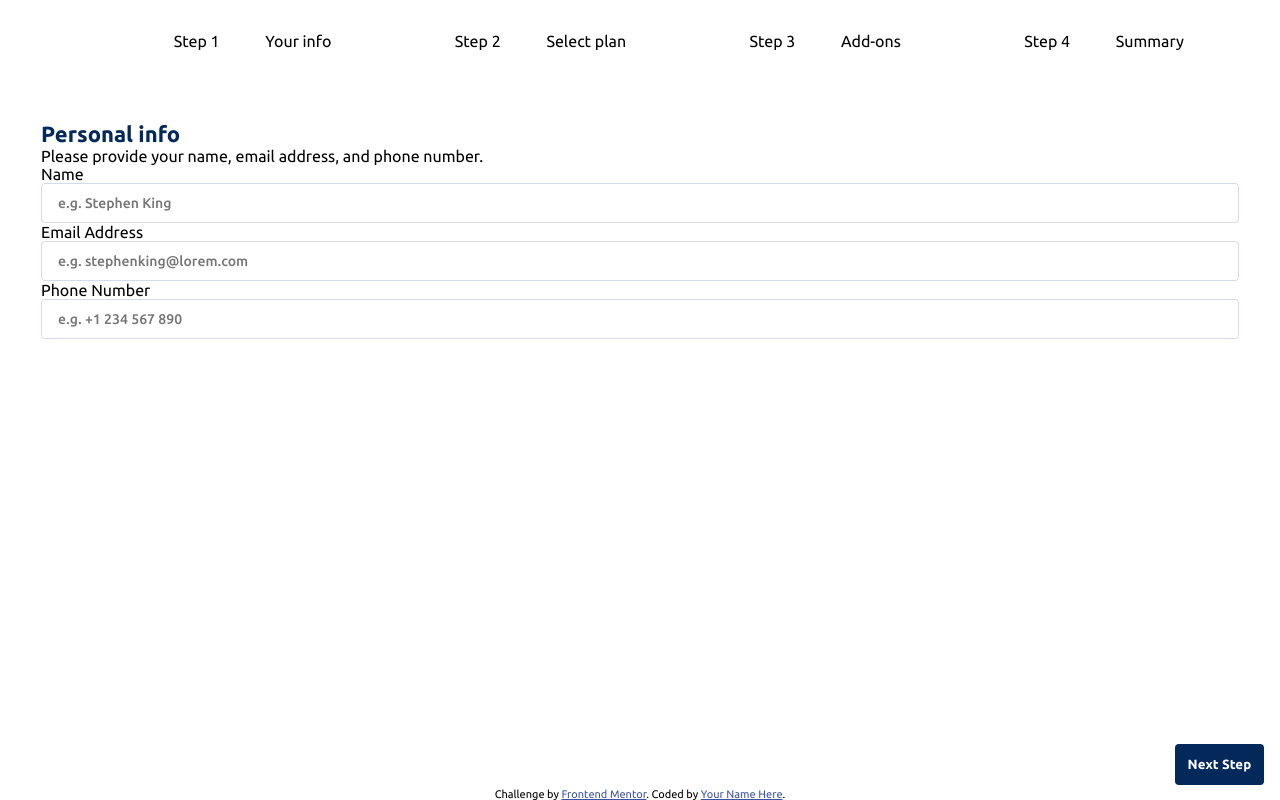
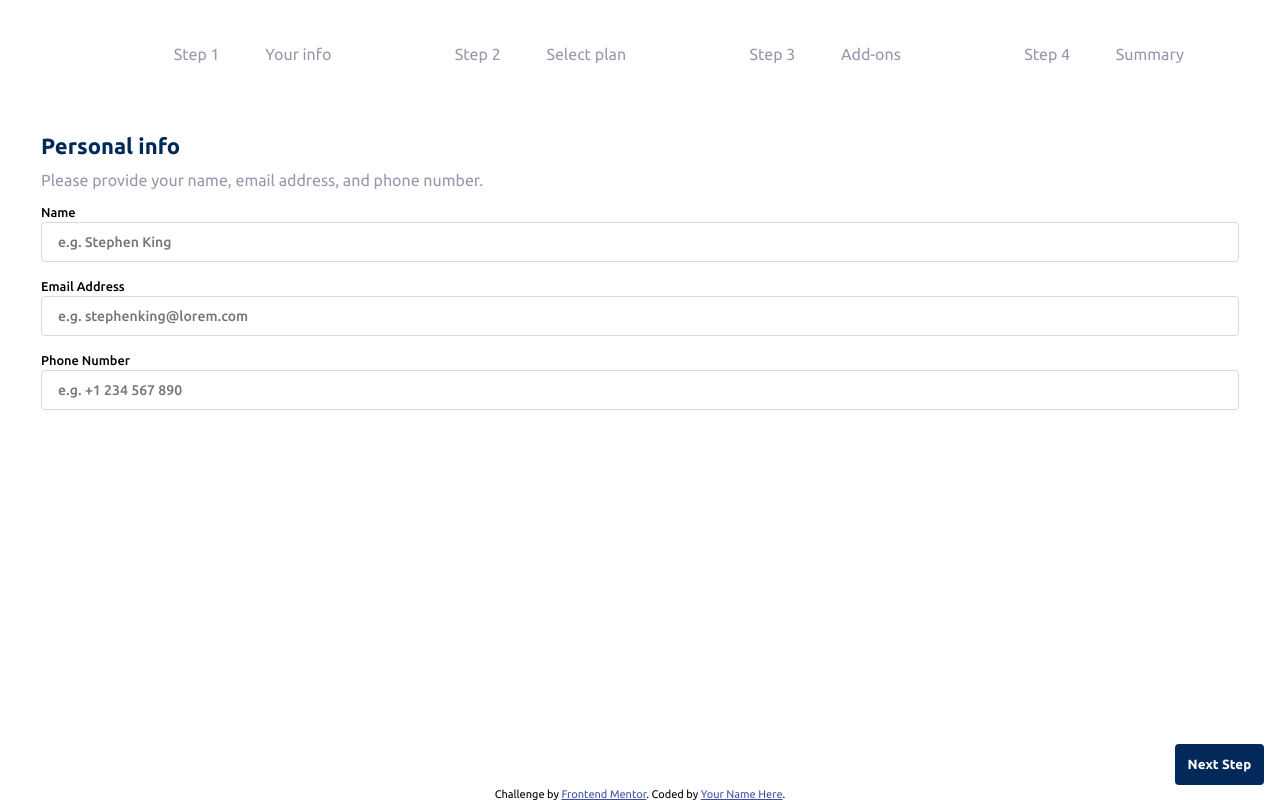
Before and after one commit to Bloopfish/multi-step-form-main, a plain HTML site: page index.html in a window 1280 px wide. Drawn offline with Linux system fonts and the light colour scheme; a script that the page names is missing.

Commit message:
First card styling 2

```diff
--- a/style.css
+++ b/style.css
@@ -87,6 +87,17 @@ body {
 h1 {
     color: var(--marineblue);
     font-size: 1.375rem;
+    margin-bottom: 0.8rem;
+}
+
+p {
+    color: var(--coolgray);
+    margin-block: 0.8rem;
+}
+
+label {
+    font-size: 0.8rem;
+    font-weight: 500;
 }
 
 input {
@@ -99,6 +110,8 @@ input {
     font-size: 0.875rem;
     font-weight: 500;
     padding: 1rem;
+    margin-top: 2px;
+    margin-bottom: 0.875rem;
 }
 
 .bottombar {
```
